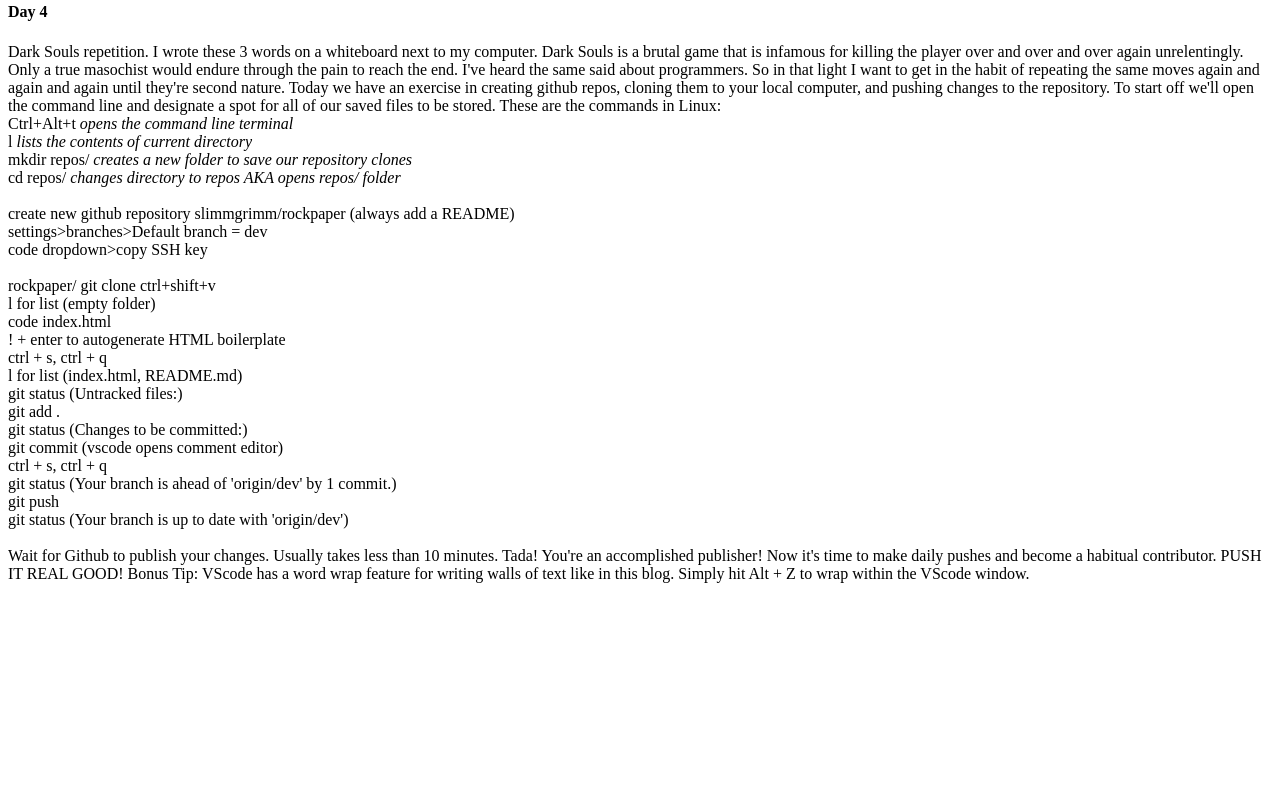
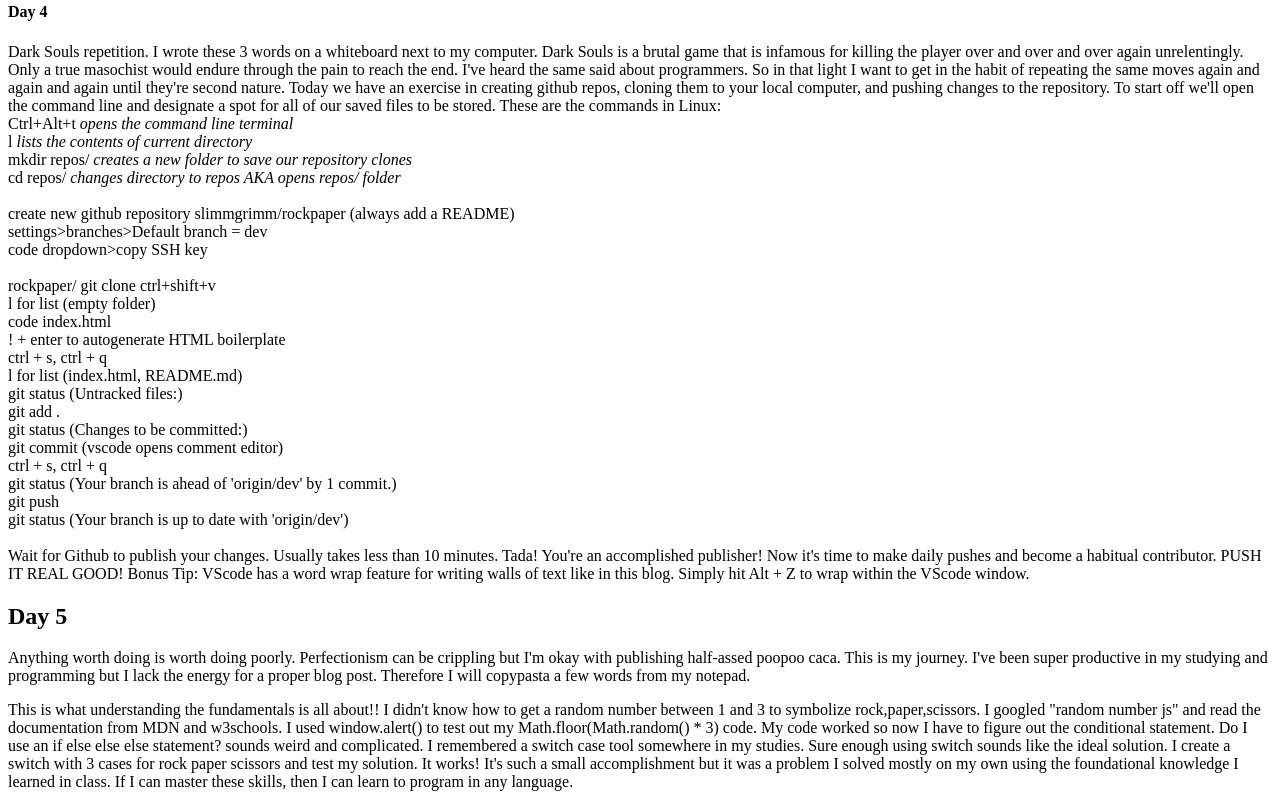
Before and after one commit to slimmgrimm/365days, a plain HTML site: page index.html in a window 1280 px wide. Shown: the part 373-1180 px from the top of the page. Before the commit the page ends 972 px from the top, so only its background shows below. Drawn offline with Linux system fonts and the light colour scheme.

Commit message:
Added day5 entry Started using HTML5 semantics

```diff
--- a/index.html
+++ b/index.html
@@ -62,5 +62,20 @@
         Bonus Tip: VScode has a word wrap feature for writing walls of text like in this blog. Simply hit Alt + Z to wrap within the VScode window.
 
     </p>
+    <article>
+        <h2>Day 5</h2>
+        <p>Anything worth doing is worth doing poorly. Perfectionism can be crippling but I'm okay with publishing half-assed poopoo caca. This is my journey. I've been super productive in my studying and programming but I lack the energy for a proper blog post. Therefore I will copypasta a few words from my notepad.
+        <p>This is what understanding the fundamentals is all about!!
+            I didn't know how to get a random number between 1 and 3 to symbolize rock,paper,scissors.
+            I googled "random number js" and read the documentation from MDN and w3schools.
+            I used window.alert() to test out my Math.floor(Math.random() * 3) code.
+            My code worked so now I have to figure out the conditional statement.
+            Do I use an if else else else statement? sounds weird and complicated. I remembered a switch case tool somewhere in my studies. Sure enough using switch sounds like the ideal solution.
+            I create a switch with 3 cases for rock paper scissors and test my solution.
+            It works!
+            It's such a small accomplishment but it was a problem I solved mostly on my own using the foundational knowledge I learned in class. If I can master these skills, then I can learn to program in any language.</p>
+
+    </article>
+
 </body>
 </html>
```
